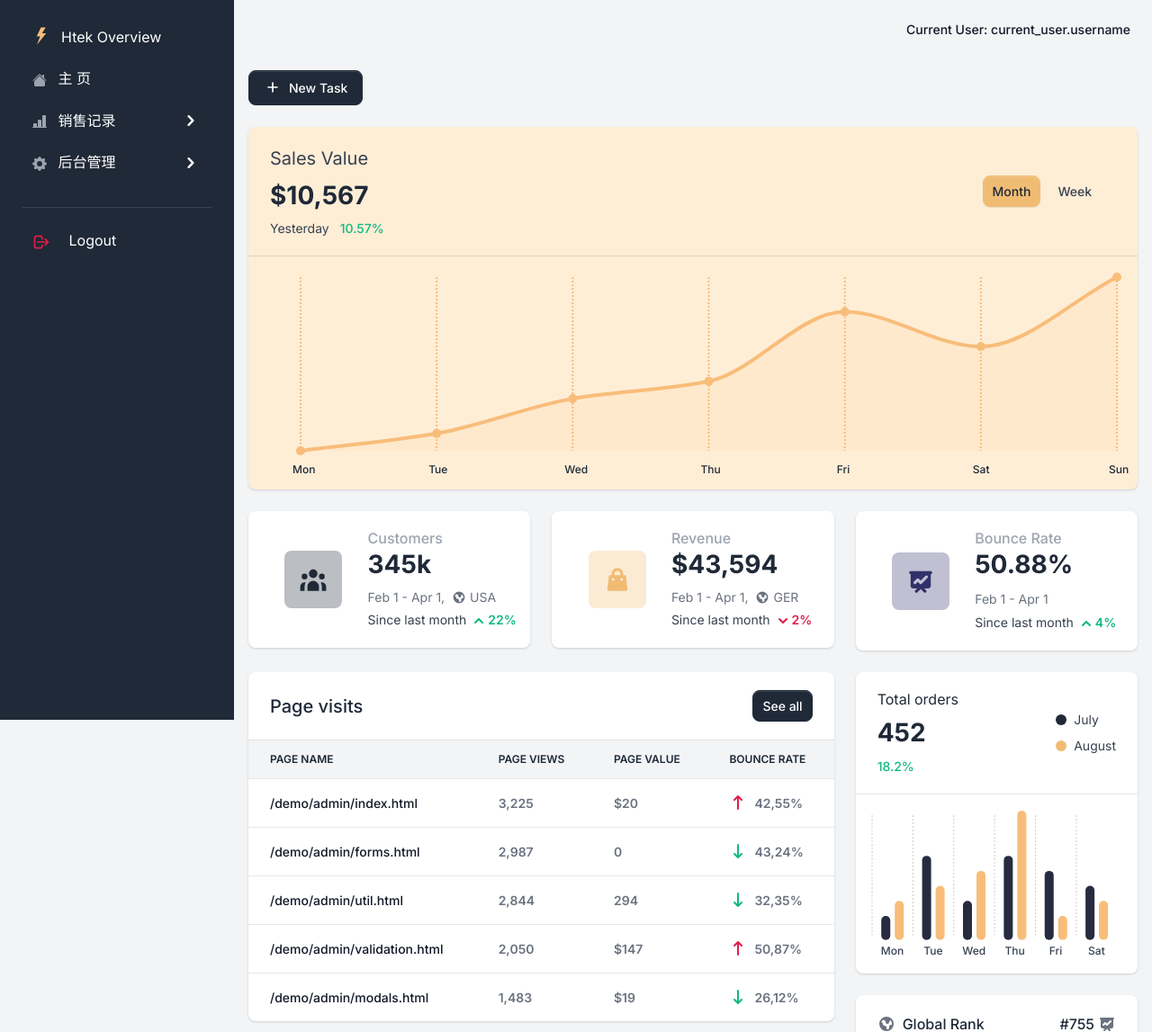
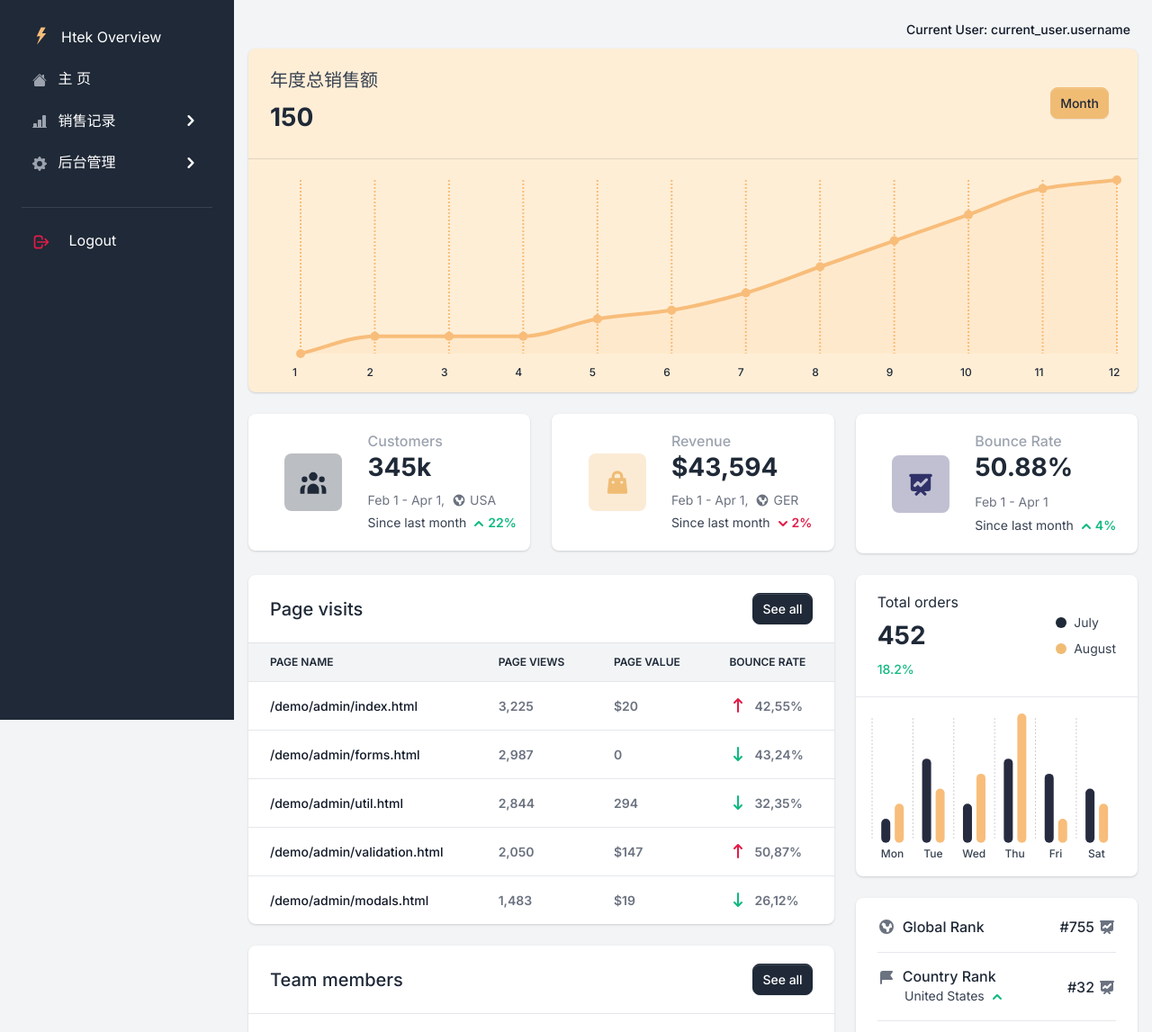
Before and after one commit to zhichaoGuo/PMP, a Flask app: page /home in a window 1280 px wide. Shown: the top 1147 px of the page at 90% size. Run offline with Flask 3, Linux system fonts and the light colour scheme; parts of the project's set-up code (start-up, migrations or seed data) failed here and were passed over; some libraries are stand-ins or nearby versions.

Commit message:
修改title;新增dashboard数据

```diff
--- a/app/home/views.py
+++ b/app/home/views.py
@@ -45,4 +45,6 @@ class HomeView(MethodView):
     """
 
     def get(self):
-        return render_template('home/dashboard.html')
+        data = {"all": 150,
+                "line": [0, 10, 10, 10, 20, 25, 35, 50, 65, 80, 95, 100]}
+        return render_template('home/dashboard.html', data=data)
--- a/app/templates/admin/excitation.html
+++ b/app/templates/admin/excitation.html
@@ -1,6 +1,6 @@
 {% extends "base/base.html" %}
 
-{% block title %} Tables {% endblock %}
+{% block title %} Excitation {% endblock %}
 
 <!-- Specific Page CSS goes HERE  -->
 {% block stylesheets %}{% endblock stylesheets %}
--- a/app/templates/admin/global.html
+++ b/app/templates/admin/global.html
@@ -1,6 +1,6 @@
 {% extends "base/base.html" %}
 
-{% block title %} Settings {% endblock %}
+{% block title %} Global {% endblock %}
 
 <!-- Specific Page CSS goes HERE  -->
 {% block stylesheets %}{% endblock stylesheets %}
--- a/app/templates/admin/model.html
+++ b/app/templates/admin/model.html
@@ -1,6 +1,6 @@
 {% extends "base/base.html" %}
 
-{% block title %} Tables {% endblock %}
+{% block title %} Model {% endblock %}
 
 <!-- Specific Page CSS goes HERE  -->
 {% block stylesheets %}{% endblock stylesheets %}
--- a/app/templates/admin/node.html
+++ b/app/templates/admin/node.html
@@ -1,6 +1,6 @@
 {% extends "base/base.html" %}
 
-{% block title %} Tables {% endblock %}
+{% block title %} Node {% endblock %}
 
 <!-- Specific Page CSS goes HERE  -->
 {% block stylesheets %}{% endblock stylesheets %}
--- a/app/templates/base/base-fullscreen.html
+++ b/app/templates/base/base-fullscreen.html
@@ -6,7 +6,7 @@
 <!-- Primary Meta Tags -->
 
 <title>
-    Flask Volt Dashboard - {% block title %}{% endblock %} | AppSeed
+    Flask Volt Dashboard - {% block title %}{% endblock %} | PMP
 </title>
 
 <!-- Favicon -->
--- a/app/templates/base/base.html
+++ b/app/templates/base/base.html
@@ -6,7 +6,7 @@
 <!-- Primary Meta Tags -->
 
 <title>
-    Htek Dashboard - {% block title %}{% endblock %} | AppSeed
+    Htek Dashboard - {% block title %}{% endblock %} | PMP
 </title>
 
 <!-- Favicon -->
--- a/app/templates/excitation/all_record.html
+++ b/app/templates/excitation/all_record.html
@@ -1,6 +1,6 @@
 {% extends "base/base.html" %}
 
-{% block title %} Tables {% endblock %}
+{% block title %} All Record {% endblock %}
 
 <!-- Specific Page CSS goes HERE  -->
 {% block stylesheets %}{% endblock stylesheets %}
--- a/app/templates/excitation/detail.html
+++ b/app/templates/excitation/detail.html
@@ -1,6 +1,6 @@
 {% extends "base/base.html" %}
 
-{% block title %} Tables {% endblock %}
+{% block title %} Detail {% endblock %}
 
 <!-- Specific Page CSS goes HERE  -->
 {% block stylesheets %}{% endblock stylesheets %}
--- a/app/templates/excitation/record.html
+++ b/app/templates/excitation/record.html
@@ -1,6 +1,6 @@
 {% extends "base/base.html" %}
 
-{% block title %} Tables {% endblock %}
+{% block title %} Record {% endblock %}
 
 <!-- Specific Page CSS goes HERE  -->
 {% block stylesheets %}{% endblock stylesheets %}
--- a/app/templates/home/dashboard.html
+++ b/app/templates/home/dashboard.html
@@ -7,57 +7,21 @@
 
 {% block content %}
 
-    <div class="py-4">
-        <div class="dropdown">
-            <button class="btn btn-gray-800 d-inline-flex align-items-center me-2 dropdown-toggle" data-bs-toggle="dropdown" aria-haspopup="true" aria-expanded="false">
-                <svg class="icon icon-xs me-2" fill="none" stroke="currentColor" viewBox="0 0 24 24" xmlns="http://www.w3.org/2000/svg"><path stroke-linecap="round" stroke-linejoin="round" stroke-width="2" d="M12 6v6m0 0v6m0-6h6m-6 0H6"></path></svg>
-                New Task
-            </button>
-            <div class="dropdown-menu dashboard-dropdown dropdown-menu-start mt-2 py-1">
-                <a class="dropdown-item d-flex align-items-center" href="#">
-                    <svg class="dropdown-icon text-gray-400 me-2" fill="currentColor" viewBox="0 0 20 20" xmlns="http://www.w3.org/2000/svg"><path d="M8 9a3 3 0 100-6 3 3 0 000 6zM8 11a6 6 0 016 6H2a6 6 0 016-6zM16 7a1 1 0 10-2 0v1h-1a1 1 0 100 2h1v1a1 1 0 102 0v-1h1a1 1 0 100-2h-1V7z"></path></svg>
-                    Add User
-                </a>
-                <a class="dropdown-item d-flex align-items-center" href="#">
-                    <svg class="dropdown-icon text-gray-400 me-2" fill="currentColor" viewBox="0 0 20 20" xmlns="http://www.w3.org/2000/svg"><path d="M7 3a1 1 0 000 2h6a1 1 0 100-2H7zM4 7a1 1 0 011-1h10a1 1 0 110 2H5a1 1 0 01-1-1zM2 11a2 2 0 012-2h12a2 2 0 012 2v4a2 2 0 01-2 2H4a2 2 0 01-2-2v-4z"></path></svg>
-                    Add Widget
-                </a>
-                <a class="dropdown-item d-flex align-items-center" href="#">
-                    <svg class="dropdown-icon text-gray-400 me-2" fill="currentColor" viewBox="0 0 20 20" xmlns="http://www.w3.org/2000/svg"><path d="M5.5 13a3.5 3.5 0 01-.369-6.98 4 4 0 117.753-1.977A4.5 4.5 0 1113.5 13H11V9.413l1.293 1.293a1 1 0 001.414-1.414l-3-3a1 1 0 00-1.414 0l-3 3a1 1 0 001.414 1.414L9 9.414V13H5.5z"></path><path d="M9 13h2v5a1 1 0 11-2 0v-5z"></path></svg>
-                    Upload Files
-                </a>
-                <a class="dropdown-item d-flex align-items-center" href="#">
-                    <svg class="dropdown-icon text-gray-400 me-2" fill="currentColor" viewBox="0 0 20 20" xmlns="http://www.w3.org/2000/svg"><path fill-rule="evenodd" d="M2.166 4.999A11.954 11.954 0 0010 1.944 11.954 11.954 0 0017.834 5c.11.65.166 1.32.166 2.001 0 5.225-3.34 9.67-8 11.317C5.34 16.67 2 12.225 2 7c0-.682.057-1.35.166-2.001zm11.541 3.708a1 1 0 00-1.414-1.414L9 10.586 7.707 9.293a1 1 0 00-1.414 1.414l2 2a1 1 0 001.414 0l4-4z" clip-rule="evenodd"></path></svg>
-                    Preview Security
-                </a>
-                <div role="separator" class="dropdown-divider my-1"></div>
-                <a class="dropdown-item d-flex align-items-center" href="#">
-                    <svg class="dropdown-icon text-danger me-2" fill="currentColor" viewBox="0 0 20 20" xmlns="http://www.w3.org/2000/svg"><path fill-rule="evenodd" d="M12.395 2.553a1 1 0 00-1.45-.385c-.345.23-.614.558-.822.88-.214.33-.403.713-.57 1.116-.334.804-.614 1.768-.84 2.734a31.365 31.365 0 00-.613 3.58 2.64 2.64 0 01-.945-1.067c-.328-.68-.398-1.534-.398-2.654A1 1 0 005.05 6.05 6.981 6.981 0 003 11a7 7 0 1011.95-4.95c-.592-.591-.98-.985-1.348-1.467-.363-.476-.724-1.063-1.207-2.03zM12.12 15.12A3 3 0 017 13s.879.5 2.5.5c0-1 .5-4 1.25-4.5.5 1 .786 1.293 1.371 1.879A2.99 2.99 0 0113 13a2.99 2.99 0 01-.879 2.121z" clip-rule="evenodd"></path></svg>
-                    Upgrade to Pro
-                </a>
-            </div>
-        </div>
-    </div>
+
     <div class="row">
         <div class="col-12 mb-4">
             <div class="card bg-yellow-100 border-0 shadow">
                 <div class="card-header d-sm-flex flex-row align-items-center flex-0">
                     <div class="d-block mb-3 mb-sm-0">
-                        <div class="fs-5 fw-normal mb-2">Sales Value</div>
-                        <h2 class="fs-3 fw-extrabold">$10,567</h2>
-                        <div class="small mt-2">
-                            <span class="fw-normal me-2">Yesterday</span>
-                            <span class="fas fa-angle-up text-success"></span>
-                            <span class="text-success fw-bold">10.57%</span>
-                        </div>
+                        <div class="fs-5 fw-normal mb-2">年度总销售额</div>
+                        <h2 class="fs-3 fw-extrabold">{{data['all']}}</h2>
                     </div>
                     <div class="d-flex ms-auto">
                         <a href="#" class="btn btn-secondary text-dark btn-sm me-2">Month</a>
-                        <a href="#" class="btn btn-dark btn-sm me-3">Week</a>
                     </div>
                 </div>
                 <div class="card-body p-2">
-                    <div class="ct-chart-sales-value ct-double-octave ct-series-g"></div>
+                    <div class="ct-chart-sales-value1 ct-double-octave ct-series-g"></div>
                 </div>
             </div>
         </div>
@@ -578,4 +542,40 @@
 {% endblock content %}
 
 <!-- Specific Page JS goes HERE  -->
-{% block javascripts %}{% endblock javascripts %}
+{% block javascripts %}
+<script type="text/javascript">
+const dc = document;
+dc.addEventListener("DOMContentLoaded", function(event) {
+    if(dc.querySelector('.ct-chart-sales-value1')) {
+        //Chart 5
+          new Chartist.Line('.ct-chart-sales-value1', {
+            labels: ['1', '2', '3', '4', '5', '6', '7', '8', '9', '10', '11', '12'],
+            series: [
+                {{data['line']}}
+            ]
+          }, {
+            low: 0,
+            showArea: true,
+            fullWidth: true,
+            plugins: [
+              Chartist.plugins.tooltip()
+            ],
+            axisX: {
+                // On the x-axis start means top and end means bottom
+                position: 'end',
+                showGrid: true
+            },
+            axisY: {
+                // On the y-axis start means left and end means right
+                showGrid: false,
+                showLabel: false,
+                labelInterpolationFnc: function(value) {
+                    return '$' + (value / 1) + 'k';
+                }
+            }
+        });
+    }
+
+});
+</script>
+{% endblock javascripts %}
--- a/app/templates/home/login.html
+++ b/app/templates/home/login.html
@@ -1,6 +1,6 @@
 {% extends "base/base-fullscreen.html" %}
 
-{% block title %} Sign IN {% endblock %}
+{% block title %} Login {% endblock %}
 
 <!-- Specific Page CSS goes HERE  -->
 {% block stylesheets %}{% endblock stylesheets %}
```
